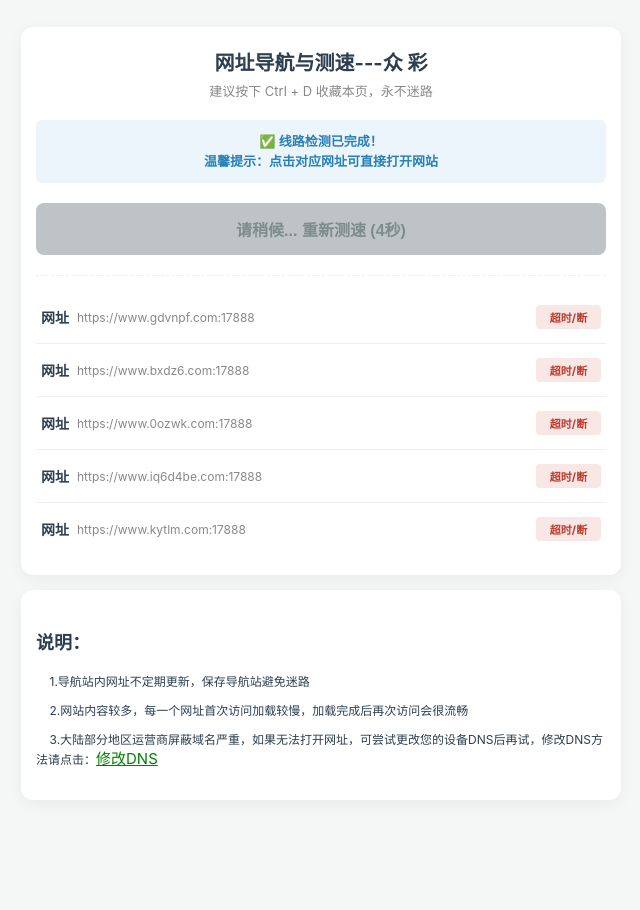
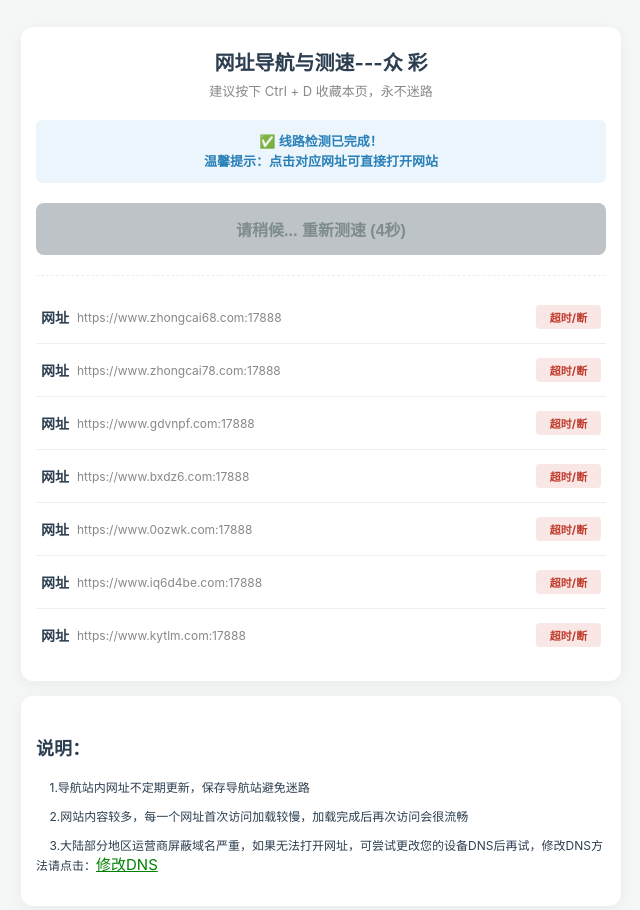
Before and after one commit to mynavigation/zcnav, a plain HTML site: page index.html in a window 1280 px wide. Shown: the whole page, without its empty margins (319-959 px from the left). Before the commit the page ends 827 px from the top, so only its background shows below. Drawn offline with Linux system fonts and the light colour scheme; no server answers.

Commit message:
Refactor and update website navigation and speed test

```diff
--- a/index.html
+++ b/index.html
@@ -141,6 +141,8 @@
 <script>
     // 在这里自由修改和配置你的网址
     let sites = [
+		{ name: "网址", url: "https://www.zhongcai68.com:17888" },
+		{ name: "网址", url: "https://www.zhongcai78.com:17888" },
         { name: "网址", url: "https://www.gdvnpf.com:17888" },
         { name: "网址", url: "https://www.bxdz6.com:17888" },
 		{ name: "网址", url: "https://www.0ozwk.com:17888" },
```
